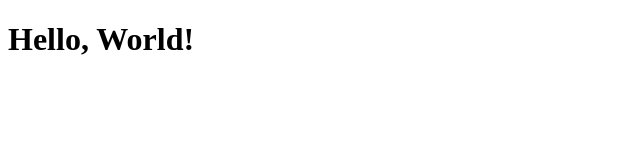
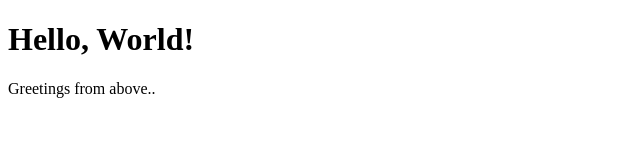
Before and after one commit to jack-brosnan/2409-TIAS-GitIntro, a plain HTML site: page index.html in a window 1280 px wide. Shown: the whole page, without its empty margins (0-640 px from the left). Drawn offline with Linux system fonts and the light colour scheme.

Commit message:
Added paragraph under page header - index.html

```diff
--- a/index.html
+++ b/index.html
@@ -7,5 +7,6 @@
 </head>
 <body>
     <h1>Hello, World!</h1>
+    <p>Greetings from above..</p>
 </body>
 </html>
```
